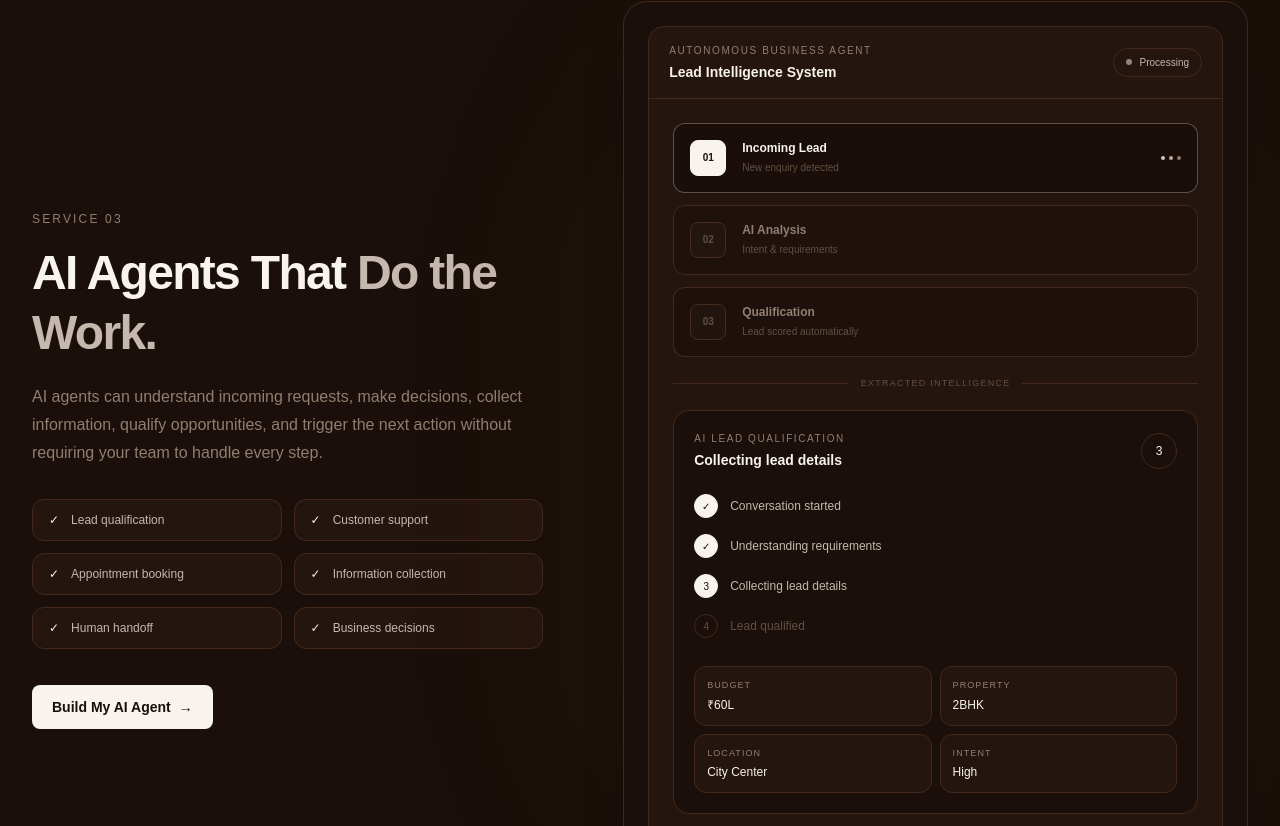
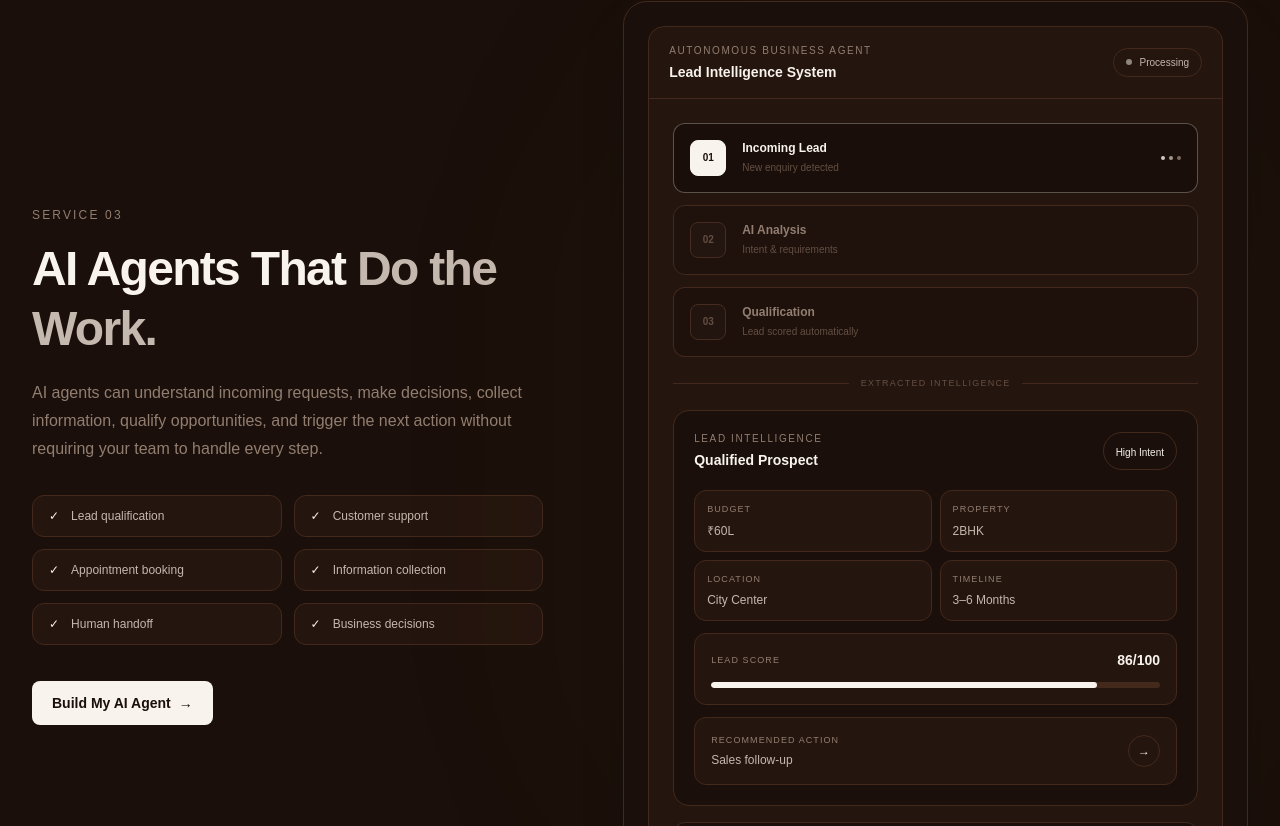
Before and after one commit to abhinav05-bhatpude/voxvera-ai-agency, a Next.js app: page / in a window 1280 px wide. Shown: the part 5954-6780 px from the top of the page. Built offline with nearby package versions, Linux system fonts and the light colour scheme.

Commit message:
feat: add AI lead intelligence dashboard

```diff
--- a/app/components/AIAgentSection.tsx
+++ b/app/components/AIAgentSection.tsx
@@ -2,7 +2,7 @@
 "use client";
 
 import { useEffect, useState } from "react";
-import LeadQualification from "./LeadQualification";
+import LeadDetails from "./LeadDetails";
 
 const workflowSteps = [
   {
@@ -68,9 +68,7 @@ export default function AIAgentSection() {
                   key={feature}
                   className="flex items-center gap-3 rounded-xl border border-[#43291c] bg-[#24150e] px-4 py-3"
                 >
-                  <span className="text-xs text-[#f8f3ed]">
-                    ✓
-                  </span>
+                  <span className="text-xs text-[#f8f3ed]">✓</span>
 
                   <span className="text-xs text-[#c5b8ae]">
                     {feature}
@@ -129,7 +127,7 @@ export default function AIAgentSection() {
                       return (
                         <div
                           key={step.number}
-                          className={`relative flex items-center gap-4 rounded-xl border p-4 transition-all duration-500 ${
+                          className={`flex items-center gap-4 rounded-xl border p-4 transition-all duration-500 ${
                             active
                               ? "border-[#f8f3ed]/30 bg-[#1a0f0a]"
                               : "border-[#43291c] bg-[#1a0f0a]/50"
@@ -164,8 +162,8 @@ export default function AIAgentSection() {
                           {active && (
                             <div className="ml-auto flex gap-1">
                               <span className="h-1 w-1 animate-pulse rounded-full bg-[#f8f3ed]" />
-                              <span className="h-1 w-1 animate-pulse rounded-full bg-[#c5b8ae] [animation-delay:150ms]" />
-                              <span className="h-1 w-1 animate-pulse rounded-full bg-[#927e70] [animation-delay:300ms]" />
+                              <span className="h-1 w-1 animate-pulse rounded-full bg-[#c5b8ae]" />
+                              <span className="h-1 w-1 animate-pulse rounded-full bg-[#927e70]" />
                             </div>
                           )}
                         </div>
@@ -183,7 +181,7 @@ export default function AIAgentSection() {
                     <div className="h-px flex-1 bg-[#43291c]" />
                   </div>
 
-                  <LeadQualification />
+                  <LeadDetails />
 
                   <div className="mt-4 flex items-center justify-between rounded-xl border border-[#43291c] bg-[#1a0f0a] px-4 py-3">
                     <div>
--- /dev/null
+++ b/app/components/LeadDetails.tsx
@@ -0,0 +1,92 @@
+
+const leadDetails = [
+  {
+    label: "Budget",
+    value: "₹60L",
+  },
+  {
+    label: "Property",
+    value: "2BHK",
+  },
+  {
+    label: "Location",
+    value: "City Center",
+  },
+  {
+    label: "Timeline",
+    value: "3–6 Months",
+  },
+];
+
+export default function LeadDetails() {
+  return (
+    <div className="rounded-2xl border border-[#43291c] bg-[#1a0f0a] p-5">
+      <div className="flex items-center justify-between">
+        <div>
+          <p className="text-[10px] uppercase tracking-[0.16em] text-[#927e70]">
+            Lead Intelligence
+          </p>
+
+          <p className="mt-1 text-sm font-semibold text-[#f8f3ed]">
+            Qualified Prospect
+          </p>
+        </div>
+
+        <div className="rounded-full border border-[#43291c] px-3 py-1.5">
+          <span className="text-[10px] font-medium text-[#f8f3ed]">
+            High Intent
+          </span>
+        </div>
+      </div>
+
+      <div className="mt-5 grid grid-cols-2 gap-2">
+        {leadDetails.map((detail) => (
+          <div
+            key={detail.label}
+            className="rounded-xl border border-[#43291c] bg-[#24150e] p-3"
+          >
+            <p className="text-[9px] uppercase tracking-[0.12em] text-[#927e70]">
+              {detail.label}
+            </p>
+
+            <p className="mt-1.5 text-xs font-medium text-[#c5b8ae]">
+              {detail.value}
+            </p>
+          </div>
+        ))}
+      </div>
+
+      <div className="mt-3 rounded-xl border border-[#43291c] bg-[#24150e] p-4">
+        <div className="flex items-center justify-between">
+          <span className="text-[9px] uppercase tracking-[0.12em] text-[#927e70]">
+            Lead Score
+          </span>
+
+          <span className="text-sm font-semibold text-[#f8f3ed]">
+            86/100
+          </span>
+        </div>
+
+        <div className="mt-3 h-1.5 overflow-hidden rounded-full bg-[#43291c]">
+          <div className="h-full w-[86%] rounded-full bg-[#f8f3ed]" />
+        </div>
+      </div>
+
+      <div className="mt-3 flex items-center justify-between rounded-xl border border-[#43291c] bg-[#24150e] p-4">
+        <div>
+          <p className="text-[9px] uppercase tracking-[0.12em] text-[#927e70]">
+            Recommended action
+          </p>
+
+          <p className="mt-1 text-xs font-medium text-[#c5b8ae]">
+            Sales follow-up
+          </p>
+        </div>
+
+        <span className="flex h-8 w-8 items-center justify-center rounded-full border border-[#43291c] text-xs text-[#f8f3ed]">
+          →
+        </span>
+      </div>
+    </div>
+  );
+}
```
